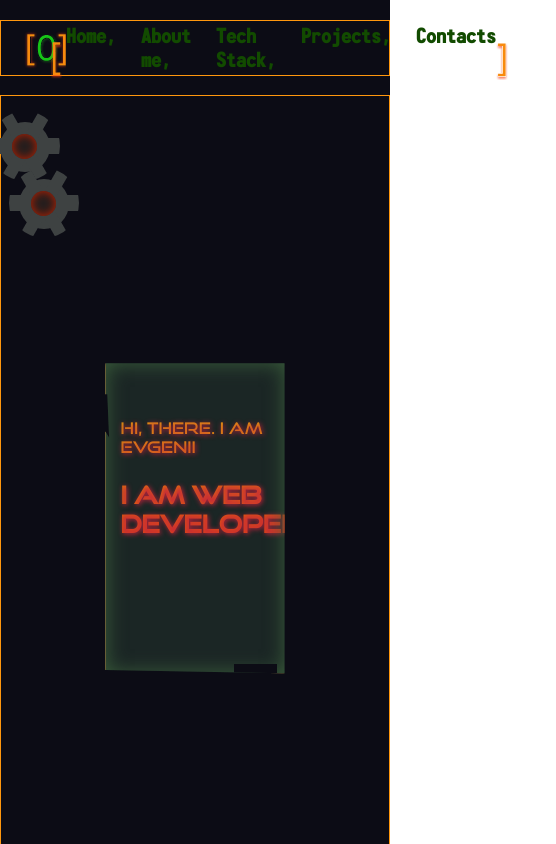
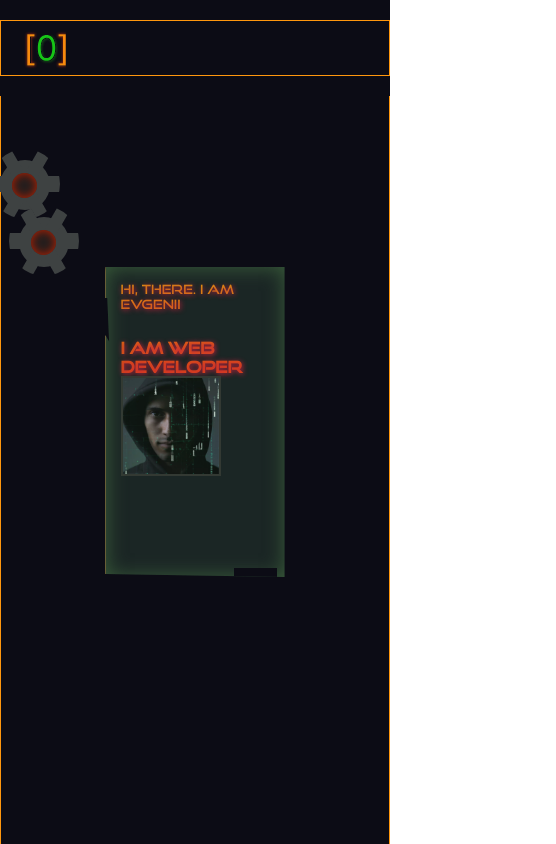
Before and after one commit to 1evgen/MyPortfolio, a React app: page / in a window 390 px wide. Shown: the top 844 px of the page, 556 px wide, since content can reach past the window. Built offline with nearby package versions, Linux system fonts and the light colour scheme.

Commit message:
add responsive for component BackgroundMain

```diff
--- a/config/env.js
+++ b/config/env.js
@@ -17,7 +17,7 @@ if (!NODE_ENV) {
 // https://github.com/bkeepers/dotenv#what-other-env-files-can-i-use
 const dotenvFiles = [
   `${paths.dotenv}.${NODE_ENV}.local`,
-  // Don't include `.env.local` for `test` environment
+  // Don't include `.env.local` for `BackgroundElement` environment
   // since normally you expect tests to produce the same
   // results for everyone
   NODE_ENV !== 'test' && `${paths.dotenv}.local`,
--- a/config/webpack.config.js
+++ b/config/webpack.config.js
@@ -365,7 +365,7 @@ module.exports = function (webpackEnv) {
             },
             // "url" loader works like "file" loader except that it embeds assets
             // smaller than specified limit in bytes as data URLs to avoid requests.
-            // A missing `test` is equivalent to a match.
+            // A missing `BackgroundElement` is equivalent to a match.
             {
               test: [/\.bmp$/, /\.gif$/, /\.jpe?g$/, /\.png$/],
               type: 'asset',
@@ -546,7 +546,7 @@ module.exports = function (webpackEnv) {
             // "file" loader makes sure those assets get served by WebpackDevServer.
             // When you `import` an asset, you get its (virtual) filename.
             // In production, they would get copied to the `build` folder.
-            // This loader doesn't use a "test" so it will catch all modules
+            // This loader doesn't use a "BackgroundElement" so it will catch all modules
             // that fall through the other loaders.
             {
               // Exclude `js` files to keep "css" loader working as it injects
@@ -713,7 +713,7 @@ module.exports = function (webpackEnv) {
             ],
             exclude: [
               { file: '**/src/**/__tests__/**' },
-              { file: '**/src/**/?(*.){spec|test}.*' },
+              { file: '**/src/**/?(*.){spec|BackgroundElement}.*' },
               { file: '**/src/setupProxy.*' },
               { file: '**/src/setupTests.*' },
             ],
--- a/config/webpackDevServer.config.js
+++ b/config/webpackDevServer.config.js
@@ -87,7 +87,7 @@ module.exports = function (proxy, allowedHost) {
       // It is important to tell WebpackDevServer to use the same "publicPath" path as
       // we specified in the webpack config. When homepage is '.', default to serving
       // from the root.
-      // remove last slash so user can land on `/test` instead of `/test/`
+      // remove last slash so user can land on `/BackgroundElement` instead of `/BackgroundElement/`
       publicPath: paths.publicUrlOrPath.slice(0, -1),
     },
 
--- a/src/Components/gear/Gears.tsx
+++ b/src/Components/gear/Gears.tsx
@@ -22,8 +22,16 @@ const ContainerGears = styled.div`
   display: flex;
   flex-direction: column;
   justify-content: center;
-  top: 3%;
+  //top: 3%;
+  //right: 90%;
+  top: 19%;
   right: 90%;
+
+  // @media ${theme.media.tablet} {
+  //   top: 20%;
+  //   right: 50%;
+  // }
+  //
 `
 
 const rotateFirstGear = keyframes`
--- a/src/Components/holographicDisplay/HolographicDisplay.tsx
+++ b/src/Components/holographicDisplay/HolographicDisplay.tsx
@@ -1,11 +1,11 @@
 import styled, {css, keyframes} from "styled-components";
+import {theme} from "../../styles/theme";
 
 type PropsType = {
     width?: string
     height?: string
     isActive: boolean
 }
-
 
 export const HolographicDisplay = styled.div<PropsType>`
   position: relative;
@@ -47,6 +47,11 @@ export const HolographicDisplay = styled.div<PropsType>`
     height: 3%;
     background-color: #0c0c15;
   }
+  @media ${theme.media.tablet} {
+    display: flex;
+    flex-direction: column;
+  }
+
 `
 
 const effect = keyframes`
@@ -92,4 +97,6 @@ export const AdditionalDesign = styled.div<PropsType>`
     left: 2px;
     animation: ${({isActive})=> isActive ?  css`${effect} 0.8s infinite` : 'none'}
 
+
+
 `
--- a/src/layout/header/Header.tsx
+++ b/src/layout/header/Header.tsx
@@ -26,7 +26,7 @@ const StyleHeader = styled.header`
   background-color: #0c0c15;
   //border-bottom: 1px solid white;
   padding: 20px 0;
-  //position: fixed;
+  position: fixed;
   top: 0;
   left: 0;
   right: 0;
--- a/src/layout/header/headerMenu/HeaderMenu.tsx
+++ b/src/layout/header/headerMenu/HeaderMenu.tsx
@@ -2,6 +2,7 @@ import React, {Children, ReactNode} from 'react';
 import styled, {keyframes} from "styled-components";
 import {Icon} from "../../../Components/icon/Icon";
 import {createGlitchKeyframes} from "../../../helper/helper";
+import {theme} from "../../../styles/theme";
 
 
 type PropsType = {
@@ -10,7 +11,6 @@ type PropsType = {
 
 export const HeaderMenu = ({menuItems}:PropsType) => {
     return (
-
         <StyleHeaderMenu>
             <OpenBracket>
             <Icon iconId={'OpenBracket'} />
@@ -25,8 +25,6 @@ export const HeaderMenu = ({menuItems}:PropsType) => {
 
 const StyleHeaderMenu = styled.nav`
   position: relative;
-
-
     ul{
       display: flex;
       gap: 25px;
@@ -34,6 +32,11 @@ const StyleHeaderMenu = styled.nav`
       margin-right: 60px;
 
     }
+
+  @media ${theme.media.tablet}{
+    display: none;
+  }
+
 
 `
 
--- a/src/layout/sections/main/Main.tsx
+++ b/src/layout/sections/main/Main.tsx
@@ -1,4 +1,4 @@
-import React, {useState} from 'react';
+import React, {useEffect, useState} from 'react';
 import styled from "styled-components";
 import avatar from '../../../accets/images/avatarMain.webp'
 import {FlexContainer} from "../../../Components/FlexContainer";
@@ -6,8 +6,9 @@ import {ContainerBlock} from "../../../Components/Container";
 import {Gears} from "../../../Components/gear/Gears";
 import {AdditionalDesign, HolographicDisplay} from "../../../Components/holographicDisplay/HolographicDisplay";
 import {SwitcherAnimation} from "../../../Components/switcher/SwitcherAnimation";
-import {BackgroundMain} from "../../../Components/test/BackgroundMain";
+import {BackgroundMain} from "../../../Components/BackgroundElement/BackgroundMain";
 import {EyeSvg} from "../../../accets/SVGComponent/EyeSvg";
+import {theme} from "../../../styles/theme";
 
 
 
@@ -25,7 +26,7 @@ const backgroundStyled = [
     {id: 10,letter: 'e', top: '65%', left: '14%', rotate: '28'},
     {id: 11, letter: 'u', top: '87%', left: '18%', rotate: '310'},
     {id: 12, letter: 'r', top: '57%', left: '2%', rotate: '70'},
-    { id: 13,letter: 'r', top: '22%', left: '15%', rotate: '267'},
+    {id: 13,letter: 'r', top: '22%', left: '15%', rotate: '267'},
     {id: 14,letter: 'r', top: '11%', left: '15%', rotate: '48deg'},
     {id: 15, letter: 's', top: '37%', left: '7%', rotate: '48deg'},
     {id: 16, letter: 's', top: '47%', left: '12%', rotate: '48deg'},
@@ -56,16 +57,26 @@ const backgroundStyled = [
 
 
 export const Main = () => {
-
     const [isActive, setActive] = useState(false)
     const onChangeAnimation = () => setActive(!isActive)
+    const [isMobile, setIsMobile] = useState(window.matchMedia("(max-width: 300px)").matches)
+
+    useEffect(() => {
+        const mediaQuery = window.matchMedia("(max-width: 760px)")
+        const checkIfMobile = () => setIsMobile(mediaQuery.matches)
+        mediaQuery.addListener(checkIfMobile)
+        return () => {
+            mediaQuery.removeListener(checkIfMobile)
+        }
+    }, [])
+
     return (
         <StyledMain>
             <ContainerBlock>
-
-            <FlexContainer  position={'relative'} direction={'column'} justify={'center'} aline={'center'} height={'100vh'}>
-                {
-                    backgroundStyled.map((el)=> <BackgroundMain
+                <FlexContainer position={'relative'} direction={'column'} justify={'center'} aline={'center'} height={'100vh'}>
+                    {!isMobile &&
+                        backgroundStyled.map((el) => (
+                            <BackgroundMain
                                 key={el.id}
                                 fill={'#124b00'}
                                 rotate={`${el.rotate}deg`}
@@ -74,27 +85,26 @@ export const Main = () => {
                                 top={el.top}
                                 left={el.left}
                             />
-                    )}
-                <Gears  isActive={isActive}/>
-                <HolographicDisplay isActive={isActive} >
-                    <AdditionalDesign isActive={isActive} >
+                        ))
+                    }
+                    <Gears isActive={isActive}/>
+                    <HolographicDisplay isActive={isActive}>
+
+                        <FlexContainer justify={'space-between'} aline={'center'} wrap={'wrap'}>
+                            <AdditionalDesign isActive={isActive}>
                                 <SwitcherAnimation isActive={isActive} setAnimations={onChangeAnimation}></SwitcherAnimation>
                             </AdditionalDesign>
-                    <FlexContainer  justify={'space-between'} aline={'center'}>
                             <BoxMain>
                                 <SayHello>Hi, there. I am  Evgenii </SayHello>
                                 <MainTitle>I am Web developer</MainTitle>
                             </BoxMain>
                             <Photo src={avatar} alt='avatar'/>
-                        <WrapperPhotoElement >
+                            <WrapperPhotoElement>
                                 <EyeSvg isActive={isActive} />
                             </WrapperPhotoElement>
-
                         </FlexContainer>
                     </HolographicDisplay>
-
                 </FlexContainer>
-
             </ContainerBlock>
         </StyledMain>
     );
@@ -125,11 +135,18 @@ const BoxMain = styled.div`
 const MainTitle = styled.h1`
   font-family: GoodTime;
   font-size: 1.5rem;
+  @media ${theme.media.mobile} {
+    font-size: 1rem;
+  }
 `
 
 const SayHello = styled.span`
     font-family: GoodTime;
     font-size: 1rem;
+
+  @media ${theme.media.mobile} {
+    font-size: .8rem;
+  }
 `
 
 const WrapperPhotoElement =  styled.div`
@@ -140,15 +157,15 @@ const WrapperPhotoElement =  styled.div`
 
 `
 
-
-
-
 const Photo = styled.img`
   width: 200px;
   height: 200px;
   object-fit: cover;
   border: 2px solid #2f2f2f;
+  @media ${theme.media.mobile} {
+    width: 100px;
+    height: 100px;
 
-
+  }
 
 `
--- a/src/layout/sections/skills/Skills.tsx
+++ b/src/layout/sections/skills/Skills.tsx
@@ -65,7 +65,7 @@ export const Skills = () => {
                            <Skill level={5} iconId={'storybook'} skillTitle={'Storybook'}
                            description={'I\'m very pleased to have had the opportunity to get acquainted with Storybook. ' +
                                'I consider it a very useful tool for documenting and testing components. ' +
-                               'I performed my first interactive test in Storybook, and it was a great experience. ' +
+                               'I performed my first interactive BackgroundElement in Storybook, and it was a great experience. ' +
                                'I also appreciate the active community that is always ready to provide guidance and help ' +
                                'with various questions related to working with this tool.'}/>
 
--- a/src/styles/theme.ts
+++ b/src/styles/theme.ts
@@ -19,9 +19,13 @@ export const theme = {
         center: 'rgba(33, 23, 22, 0.85)',
         shadowFire: '0px 0px 10px #BD2100 inset',
         colorBody: 'rgb(62,66,66)'
+    },
+
+    media: {
+        tablet: "screen and (max-width: 768px)",
+        mobile: "screen and (max-width: 576px)"
     }
 
 
 
-
 }
```
Also changed, not shown: src/Components/BackgroundElement/BackgroundMain.tsx (renamed from src/Components/test/BackgroundMain.tsx, +6 -2 lines), src/layout/header/mobileMenu/MobileMenu.tsx (added, +9 -0 lines), src/accets/images/icons-sprite.svg. Lines whose indentation alone changed are shown as unchanged.
